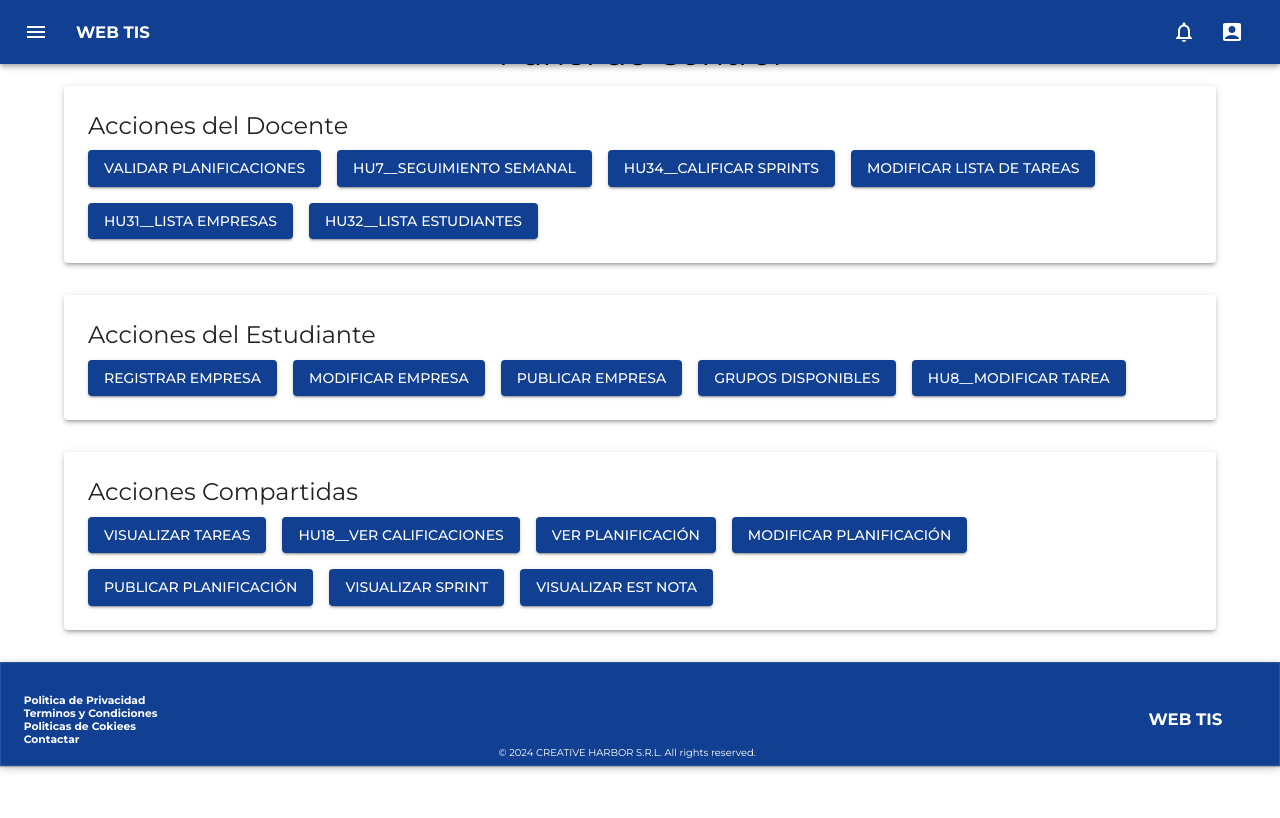
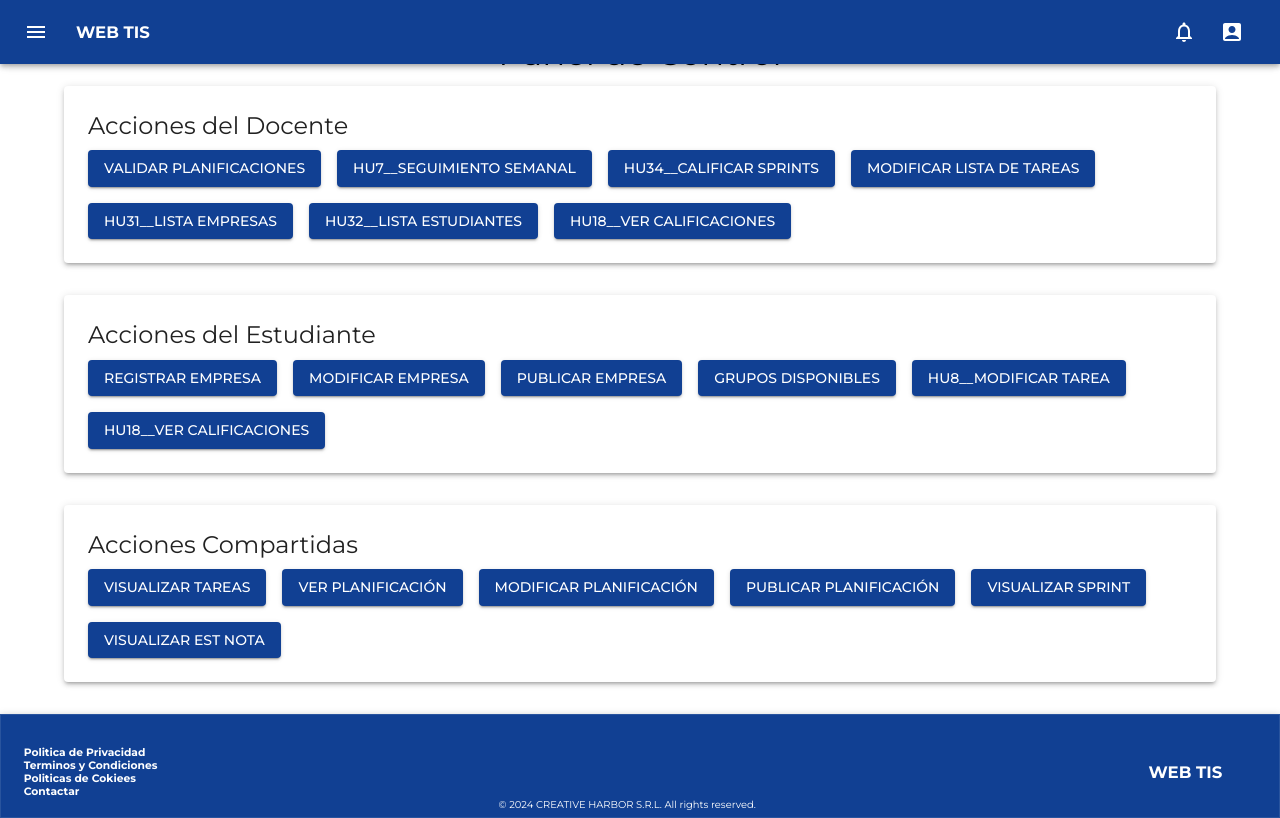
Before and after one commit to RichardAgr/Evaluacion-de-Proyectos, a React (Vite) app in the folder Frontend/: page / in a window 1280 px wide. Built offline with nearby package versions, Linux system fonts and the light colour scheme.

Commit message:
ordenamiento part2

```diff
--- a/Frontend/src/pages/Estudiante/HU18_verCalificaciones/listaCalificaciones.jsx
+++ b/Frontend/src/pages/Docente/AHUCompartidasDelEstudiante/HU18_listaVerCalificaciones/listaCalificaciones.jsx
@@ -1,7 +1,7 @@
 import { useState, useEffect } from 'react';
-import Loading from '../../../components/loading/loading';
-import Error from '../../../components/error/error';
-import ListaDefinitivaN from '../../../components/listaDefinitiva/listaDefinitivaN';
+import Loading from '../../../../components/loading/loading';
+import Error from '../../../../components/error/error';
+import ListaDefinitivaN from '../../../../components/listaDefinitiva/listaDefinitivaN';
 import { useParams } from 'react-router-dom';
 const columns = [
     {
@@ -57,7 +57,7 @@ function ListaCali() {
       ocultarAtras={false}
       confirmarAtras={false}
       dirBack={`/`}
-      dirForward= {`/${idEstudiante}/homeGrupoE/${idGrupo}/empresa/calificaciones/`}
+      dirForward= {`/homeGrupo/${idGrupo}/empresa/calificaciones/`}
       mensajeSearch = "Buscar empresa"
       nombreContador = "Empresas"
     />
--- a/Frontend/src/pages/Home/home.jsx
+++ b/Frontend/src/pages/Home/home.jsx
@@ -61,6 +61,13 @@ function Home() {
       label: "HU32__Lista Estudiantes",
       onClick: () => navigate("/homeGrupo/1/listaEstudiantes/2024-2"),
     },
+    {
+      label: "HU18__Ver Calificaciones",
+      onClick: () =>
+        navigate(
+          "/homeGrupo/1/empresa/calificaciones"
+        ),
+    },
   ];
 
   const studentButtons = [
@@ -75,16 +82,21 @@ function Home() {
       label: "Publicar Empresa",
       onClick: () => navigate("/homeEstudiante/homeGrupoEstudiante/publicarEmpresa/25"),
     },
-
     {
       label: "Grupos Disponibles",
       onClick: () => navigate("/homeEstudiante/gruposDisponibles"),
     },
-
     {
       label: "HU8__Modificar Tarea",
       onClick: () =>
         navigate("/1/homeGrupoE/1/sprintE/3"),
+    },
+    {
+      label: "HU18__Ver Calificaciones",
+      onClick: () =>
+        navigate(
+          "/1/homeGrupoE/1/empresa/calificaciones/1"
+        ),
     },
 
   ];
@@ -93,13 +105,6 @@ function Home() {
     {
       label: "Visualizar tareas",
       onClick: () => navigate(`/1/homeGrupoE/1/empresaTareas`),
-    },
-    {
-      label: "HU18__Ver Calificaciones",
-      onClick: () =>
-        navigate(
-          "/1/homeGrupoE/1/empresa/calificaciones"
-        ),
     },
     {
       label: "Ver Planificación",
--- a/Frontend/src/routes/navDocente.jsx
+++ b/Frontend/src/routes/navDocente.jsx
@@ -7,19 +7,23 @@ import CalificarSprint from "../pages/Docente/HU34_calificarSprint/calificarSpri
 import ListaSprints from "../pages/Docente/HU34_calificarSprint/listaSprints.jsx";
 import ObtenerEstudiantesPorGrupo from "../pages/Docente/HU32_listaEstudiantes/listaEstudiantes.jsx";
 import EmpresasPorDocente from "../pages/Docente/HU31_listaEmpresas/listaEmpresaPorDocente.jsx";
-import SeleccionarEmpresaVisualizar from "../pages/Docente/listas/seleccionarEmpresaVisualizar/seleccionarEmpresaVisualizar.jsx";
-import SeleccionarEmpresaModificar from "../pages/Docente/listas/seleccionarEmpresaModificar/seleccionarEmpresaModificar.jsx";
-import SeleccionarEmpresaPublicar from "../pages/Docente/listas/seleccionarEmpresaPublicar/seleccionarEmpresaPublicar.jsx";
+import SeleccionarEmpresaVisualizar from "../pages/VisualizacionCompartida/verPlanificacionDeDesarollo/seleccionarEmpresaVisualizar/seleccionarEmpresaVisualizar.jsx";
+import SeleccionarEmpresaModificar from "../pages/Docente/AHUCompartidasDelEstudiante/seleccionarEmpresaModificar/seleccionarEmpresaModificar.jsx";
+import SeleccionarEmpresaPublicar from "../pages/Docente/AHUCompartidasDelEstudiante/seleccionarEmpresaPublicar/seleccionarEmpresaPublicar.jsx";
 import SeleccionarEmpresaVerSprints from "../pages/Docente/listas/seleccionarEmpresaVerSprints/seleccionarEmpresaVerSprints.jsx";
-import SeleccionarEmpresaSinValidar from "../pages/Docente/listas/seleccionarEmpresaSinValidar/seleccionarEmpresaSinValidar.jsx";
+import SeleccionarEmpresaSinValidar from "../pages/Docente/validarPlanificacion/seleccionarEmpresaSinValidar/seleccionarEmpresaSinValidar.jsx";
 import ValidarPlanificacion from "../pages/Docente/validarPlanificacion/validarPlanificacion.jsx";
 //import ListaVerPlanificacion from "../pages/Docente/listas/seleccionarEmpresaVisualizar/seleccionarEmpresaVisualizar.jsx";
 import ListaEmpresaSprints from "../pages/Docente/HU34_calificarSprint/listaEmpresaSprints.jsx";
 
+//ACCIONES COMPARTIDAS
+import ListaCali from "../pages/Docente/AHUCompartidasDelEstudiante/HU18_listaVerCalificaciones/listaCalificaciones.jsx";
+import CalificacionesHitoEmpresa from "../pages/Estudiante/HU18_verCalificaciones/calificacionesHitoEmpresa.jsx";
 function Nav() {
   return (
     <Routes>
       {/** ROUTES JHON*/}
+
       <Route
         path="/homeGrupo/:idGrupo/listaEmpresaCalificarSprints"
         element={<ListaEmpresaSprints />}
@@ -43,6 +47,15 @@ function Nav() {
       <Route
         path="/homeEstudiante/visCalificar"
         element={<CalificarEstSemana />}
+      />
+                         {/** ROUTES COMPARTIDAS JHON*/}
+      <Route
+          path="/homeGrupo/:idGrupo/empresa/calificaciones"
+          element={<ListaCali/>}
+        />
+      <Route
+        path="/homeGrupo/:idGrupo/empresa/calificaciones/:idEmpresa"
+        element={<CalificacionesHitoEmpresa/>}
       />
       {/** ROUTES JOAQUIN*/}
       {/** ROUTES JHAIR*/}
--- a/Frontend/src/routes/navEstudiante.jsx
+++ b/Frontend/src/routes/navEstudiante.jsx
@@ -13,7 +13,6 @@ import CalificacionesHitoEmpresa from "../pages/Estudiante/HU18_verCalificacione
 import CrearGrupoEmpresa from "../pages/Estudiante/grupoEmpresa/crearGrupoEmpresa.jsx";
 import PublicarGrupoEmpresa from "../pages/Estudiante/grupoEmpresa/publicarGrupoEmpresa.jsx";
 import EmpresasParaTareas from "../pages/Estudiante/visualizarSprintEstudiante/seleccionarEmpresaParaVisualizar.jsx";
-import ListaCali from "../pages/Estudiante/HU18_verCalificaciones/listaCalificaciones.jsx";
 import SprintTareas2 from "../pages/Estudiante/visualizarSprintEstudiante/visualizarSprint.jsx";
 
 function Nav() {
@@ -31,10 +30,6 @@ function Nav() {
         <Route
           path="/:idEstudiante/homeGrupoE/:idGrupo/empresa/calificaciones/:idEmpresa"
           element={<CalificacionesHitoEmpresa />}
-        />
-        <Route
-          path="/:idEstudiante/homeGrupoE/:idGrupo/empresa/calificaciones"
-          element={<ListaCali/>}
         />
         {/** ROUTES JOAQUIN*/}
         <Route
```
Also changed, not shown: Frontend/src/components/listas/listaEmpresasSinValidar.jsx (+1 -10 lines), Frontend/src/pages/Docente/AHUCompartidasDelEstudiante/seleccionarEmpresaModificar/seleccionarEmpresaModificar.jsx (renamed from Frontend/src/pages/Docente/listas/seleccionarEmpresaModificar/seleccionarEmpresaModificar.jsx), Frontend/src/pages/Docente/AHUCompartidasDelEstudiante/seleccionarEmpresaPublicar/seleccionarEmpresaPublicar.jsx (renamed from Frontend/src/pages/Docente/listas/seleccionarEmpresaPublicar/seleccionarEmpresaPublicar.jsx), Frontend/src/pages/Docente/validarPlanificacion/seleccionarEmpresaSinValidar/seleccionarEmpresaSinValidar.jsx (renamed from Frontend/src/pages/Docente/listas/seleccionarEmpresaSinValidar/seleccionarEmpresaSinValidar.jsx), Frontend/src/pages/VisualizacionCompartida/verPlanificacionDeDesarollo/seleccionarEmpresaVisualizar/seleccionarEmpresaVisualizar.jsx (renamed from Frontend/src/pages/Docente/listas/seleccionarEmpresaVisualizar/seleccionarEmpresaVisualizar.jsx).
